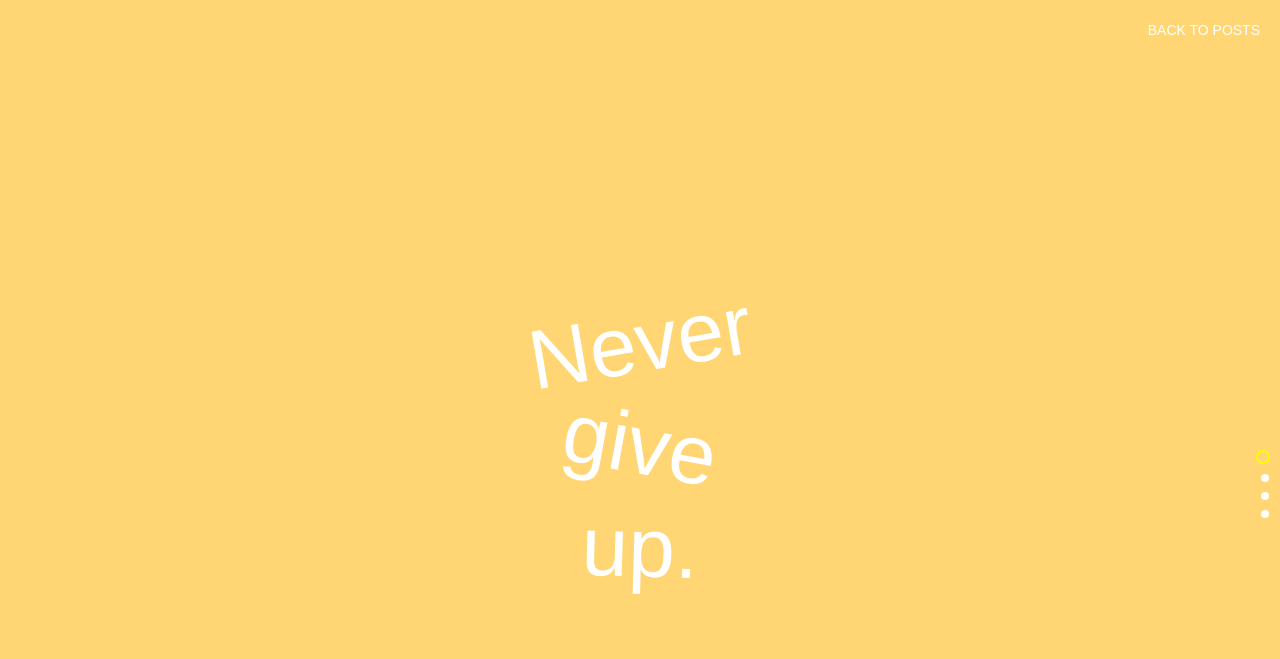
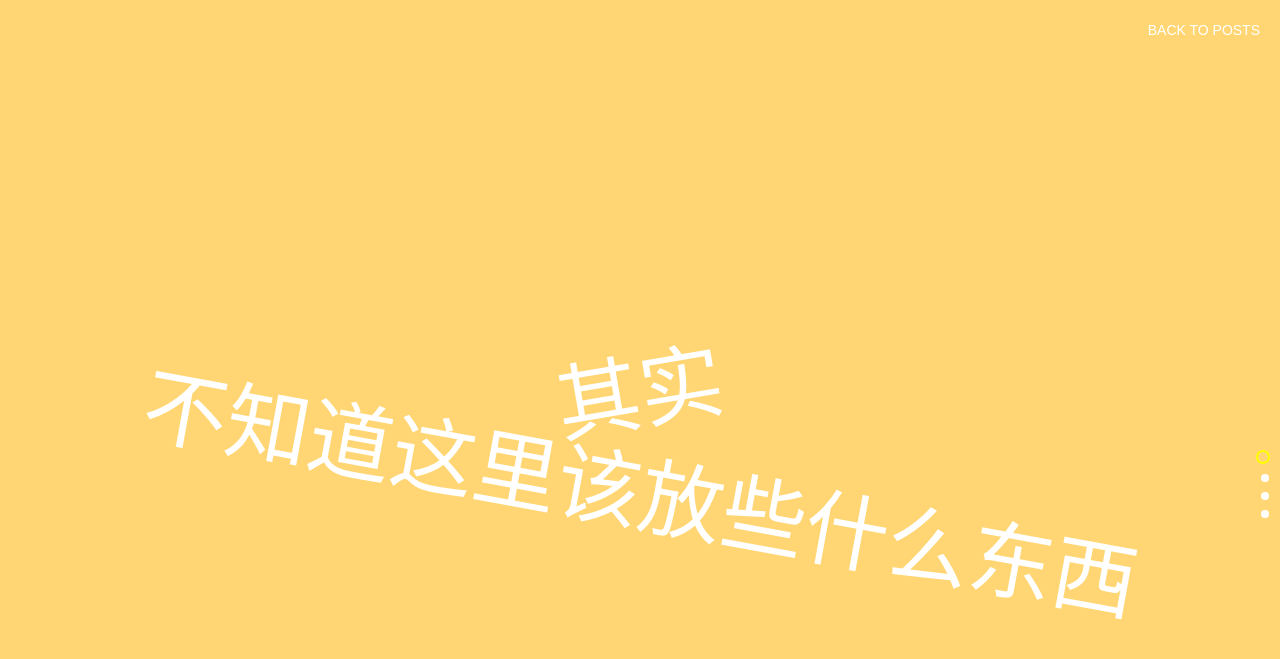
Before and after one commit to juemin90/juemin90.github.io, a Jekyll site: the page slide/index.html, which Jekyll copies as it is, in a window 1280 px wide. Shown: the top 659 px of the page. Built offline with Jekyll 4.4.1, drawn with Linux system fonts in a browser that asks for light colours; nearby versions of some CDN libraries; some of the changed text lies outside the part shown.

Commit message:
jekyll template, slide

```diff
--- a/slide/index.html
+++ b/slide/index.html
@@ -15,28 +15,28 @@
 	<div id="container" style="display:none">
 		<div class="section active" id="section0">
 			<div class="intro">
-				<h1 class="title"><p>Never</p> <p>give</p> <p>up.</p></h1>
+				<h1 class="title"><p>其实</p> <p>不知道这里该放些什么东西</p></h1>
 			</div>
 		</div>
 		<div class="section" id="section1">
 			<div class="intro">
-				<h1 class="title"><p>Zero in</p><p>your target,</p><p>and go for it.</p></h1>
+				<h1 class="title"><p>如果你是HR，</p><p>喜欢我做的页面</p><p>请联系我:jmlu0619@163.com</p></h1>
 		</div>
 
 		</div>
 		<div class="section" id="section2">
 			<div class="intro">
-				<h1 class="title"><p>Live well,</p> <p>love lots,</p> <p>and laugh often</p></h1>
+				<h1 class="title"><p>如果你觉得有哪些不足的地方</p> <p>十分欢迎你尖刻的批评</p> <p><a href="../message">留言</a></p></h1>
 			</div>
 		</div>
 		<div class="section" id="section3">
 			<div class="intro">
-				<h1 class="title"><p>Hang</p> <p>on to your dreams.</p></h1>
+				<h1 class="title"><p><a href="..">回到首页</a></p></h1>
 			</div>
 		</div>
 	</div>
 	<span id="correct">
-		<a href="index.php">Back to Posts</a>
+		<a href="..">Back to Posts</a>
 	</span>
 	<script type="text/javascript" src="../js/slide.js"></script>
 </body>
```
Also changed, not shown: blog/index.html (+3 -6 lines).
